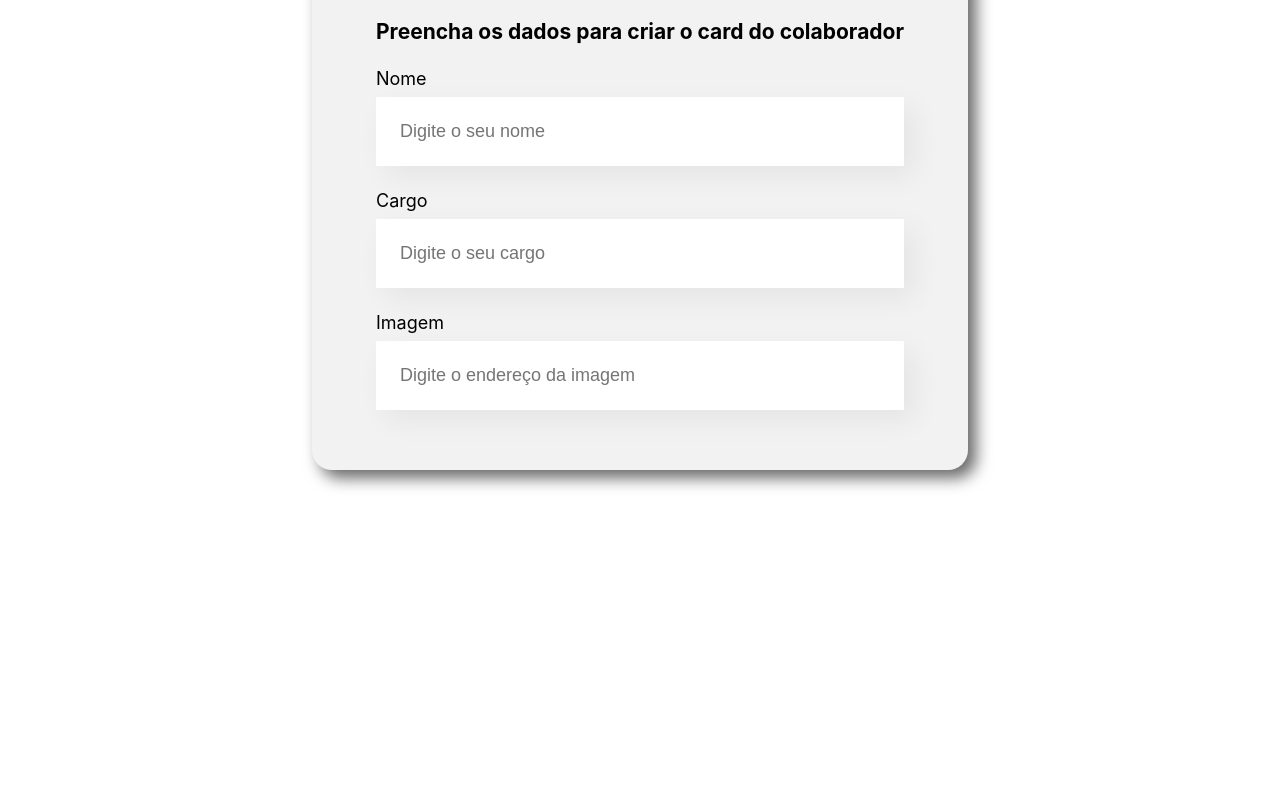
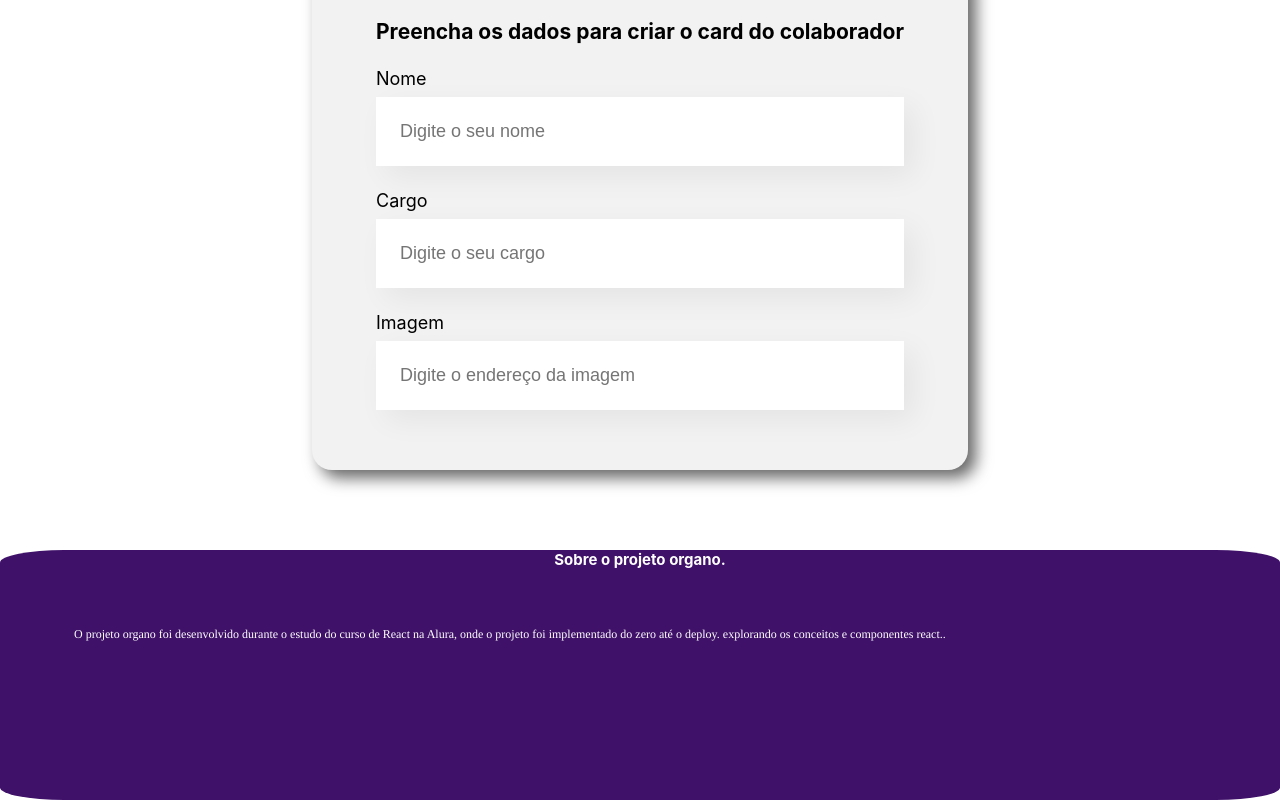
Before and after one commit to juancarlomartins/Projeto-organo, a React (Create React App) app: page / in a window 1280 px wide. Shown: the part 613-1413 px from the top of the page. Before the commit the page ends 1163 px from the top, so only its background shows below. Built offline with nearby package versions, Linux system fonts and the light colour scheme.

Commit message:
Correção de bugs no conteiner

```diff
--- a/src/componentes/Conteiner/index.js
+++ b/src/componentes/Conteiner/index.js
@@ -2,18 +2,18 @@ import './Conteiner.css'
 
 const Conteiner = () => {
     return(
-        <body className='fundo'>
+        <section className='fundo'>
             <section className='conteiner'>
                 <h1 className='titulo'>Sobre o projeto organo.</h1>
                 <section className='conteudo'>
                     <p className='texto'> O projeto organo foi desenvolvido
                         durante o estudo do curso de React na Alura, onde o
                         projeto foi implementado do zero até o deploy. explorando
-                        os conceitos e componentes react.
+                        os conceitos e componentes react..
                     </p>
                 </section>
             </section>
-        </body>
+        </section>
     )
 }
 
```
